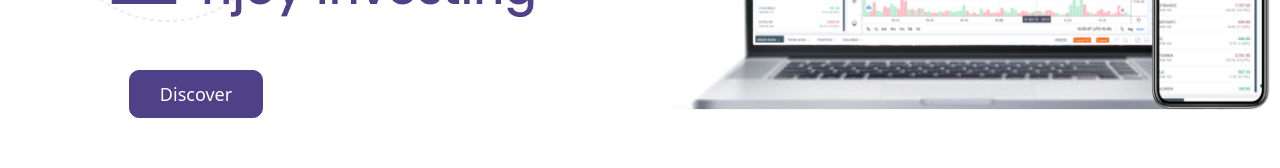
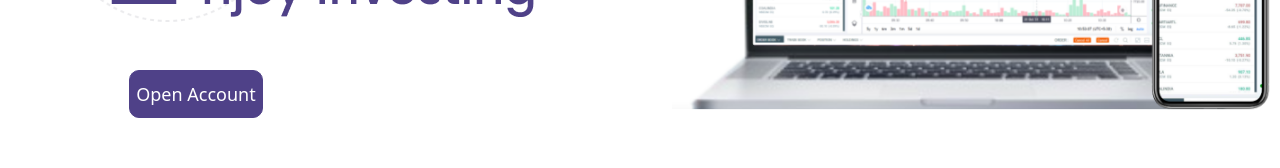
Before and after one commit to ashishmishra-bit/aecor, a Next.js app: page / in a window 1280 px wide. Shown: the part 483-651 px from the top of the page. Built offline with nearby package versions, Linux system fonts and the light colour scheme.

Commit message:
text change

```diff
--- a/components/Header/Header.js
+++ b/components/Header/Header.js
@@ -10,7 +10,7 @@ const Header = () => {
       <div className={head.headerText}>
         <Image src="/img/HeaderText.png" width="435px" height="225px" />
       </div>
-      <div className={head.headerButton}>Discover</div>
+      <div className={head.headerButton}>Open Account</div>
       <div className={head.headerImage}>
 
       <Image src="/img/HeaderImage.png" width="647px" height="346px" />
```
